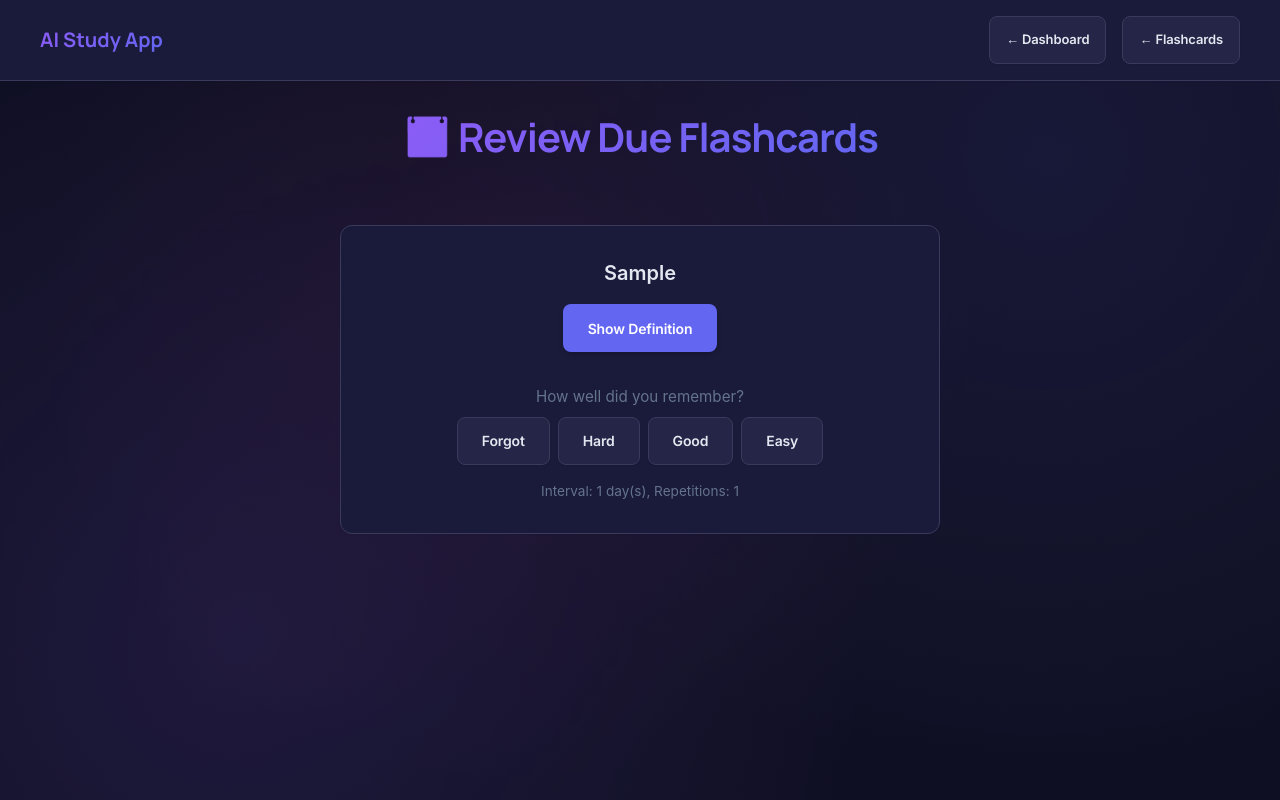
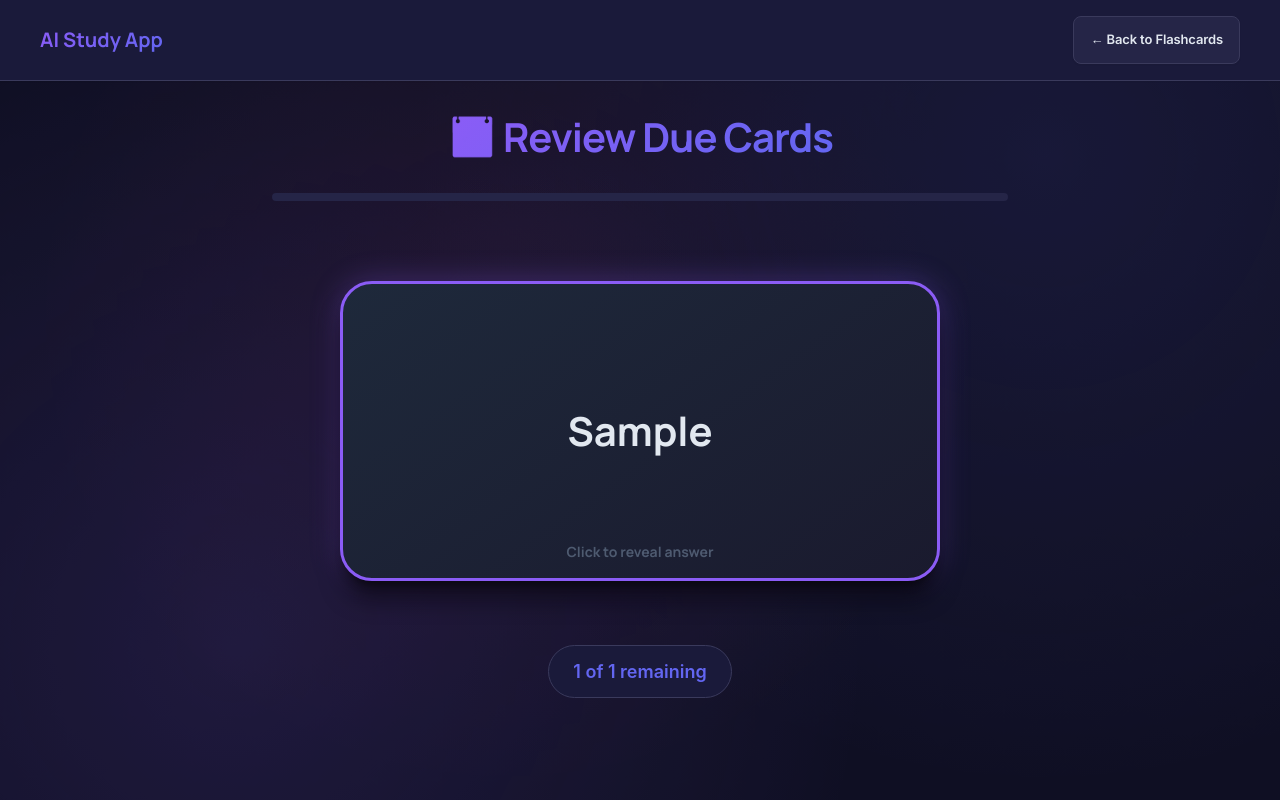
Before and after one commit to NeelKad/AI-study-app, a Flask app: page /review-today-flashcards/1 in a window 1280 px wide. Run offline with Flask 3, Linux system fonts and the light colour scheme; a user stored in the database is signed in; tables that the repository leaves empty hold one stand-in row (values such as "Sample post").

Commit message:
Update review_today_flashcards.html

```diff
--- a/templates/review_today_flashcards.html
+++ b/templates/review_today_flashcards.html
@@ -3,11 +3,8 @@
 <head>
   <meta charset="UTF-8" />
   <meta name="viewport" content="width=device-width, initial-scale=1.0" />
-    <title>Review Due Flashcards - AI Study App</title>
-    <link
-      rel="stylesheet"
-      href="{{ url_for('static', filename='style.css') }}"
-    />
+  <title>Review Today's Flashcards - AI Study App</title>
+  <link rel="stylesheet" href="{{ url_for('static', filename='style.css') }}" />
   <style>
     :root {
       --bg-primary: #0f0f23;
@@ -22,10 +19,8 @@
       --warning: #f59e0b;
       --error: #ef4444;
       --shadow-sm: 0 1px 2px 0 rgb(0 0 0 / 0.05);
-        --shadow-md: 0 4px 6px -1px rgb(0 0 0 / 0.1),
-          0 2px 4px -2px rgb(0 0 0 / 0.1);
-        --shadow-lg: 0 10px 15px -3px rgb(0 0 0 / 0.1),
-          0 4px 6px -4px rgb(0 0 0 / 0.1);
+      --shadow-md: 0 4px 6px -1px rgb(0 0 0 / 0.1), 0 2px 4px -2px rgb(0 0 0 / 0.1);
+      --shadow-lg: 0 10px 15px -3px rgb(0 0 0 / 0.1), 0 4px 6px -4px rgb(0 0 0 / 0.1);
     }
 
     * {
@@ -35,8 +30,7 @@
     body {
       background: var(--bg-primary);
       color: var(--text-primary);
-        font-family: -apple-system, BlinkMacSystemFont, "Segoe UI", "Roboto",
-          sans-serif;
+      font-family: -apple-system, BlinkMacSystemFont, 'Segoe UI', 'Roboto', sans-serif;
       margin: 0;
       min-height: 100vh;
       line-height: 1.5;
@@ -85,6 +79,7 @@
       background: var(--accent);
       color: white;
       gap: 0.5rem;
+      min-width: 120px;
     }
 
     .button:hover:not(:disabled) {
@@ -145,119 +140,132 @@
       text-align: center;
     }
 
-      .stats-grid {
-        display: grid;
-        grid-template-columns: repeat(auto-fit, minmax(200px, 1fr));
+    .flashcard-container {
+      position: relative;
+      width: 100%;
+      max-width: 600px;
+    }
+
+    .flashcard {
+      cursor: pointer;
+      padding: 3rem 2rem;
+      min-height: 300px;
+      display: flex;
+      align-items: center;
+      justify-content: center;
+      text-align: center;
+      font-size: 1.25rem;
+      line-height: 1.6;
+      transition: all 0.3s ease;
+      user-select: none;
+      border: 2px solid transparent;
+      position: relative;
+    }
+
+    .flashcard:hover {
+      border-color: var(--accent);
+      transform: translateY(-2px);
+    }
+
+    .flashcard.showing-definition {
+      background: linear-gradient(135deg, var(--bg-secondary) 0%, var(--bg-tertiary) 100%);
+    }
+
+    .flashcard-content {
+      max-width: 100%;
+      word-wrap: break-word;
+    }
+
+    .flashcard-hint {
+      position: absolute;
+      bottom: 1rem;
+      left: 50%;
+      transform: translateX(-50%);
+      font-size: 0.875rem;
+      color: var(--text-muted);
+      opacity: 0.7;
+    }
+
+    .review-controls {
+      display: flex;
+      justify-content: center;
       gap: 1rem;
+      flex-wrap: wrap;
       width: 100%;
+    }
+
+    .review-button {
+      flex: 1;
+      min-width: 120px;
+      max-width: 150px;
+      padding: 1rem;
+      font-size: 1rem;
+      display: flex;
+      flex-direction: column;
+      align-items: center;
+      gap: 0.5rem;
+    }
+
+    .btn-forgot { background: var(--error); }
+    .btn-hard { background: var(--warning); }
+    .btn-good { background: var(--success); }
+    .btn-easy { background: var(--accent); }
+
+    .btn-forgot:hover { background: #dc2626; }
+    .btn-hard:hover { background: #d97706; }
+    .btn-good:hover { background: #059669; }
+    .btn-easy:hover { background: #4f46e5; }
+
+    .card-counter {
+      text-align: center;
+      color: var(--accent);
+      font-weight: 600;
+      font-size: 1.125rem;
+      padding: 0.75rem 1.5rem;
+      background: var(--bg-secondary);
+      border-radius: 2rem;
+      border: 1px solid var(--bg-border);
+    }
+
+    .progress-bar {
+      width: 100%;
+      height: 8px;
+      background: var(--bg-tertiary);
+      border-radius: 4px;
+      overflow: hidden;
       margin-bottom: 1rem;
     }
 
-      .stat-card {
-        padding: 1.5rem;
-        text-align: center;
+    .progress-fill {
+      height: 100%;
+      background: linear-gradient(90deg, var(--accent) 0%, var(--success) 100%);
+      transition: width 0.3s ease;
+      border-radius: 4px;
     }
 
-      .stat-number {
+    .completion-message {
+      text-align: center;
+      padding: 3rem 2rem;
+    }
+
+    .completion-title {
       font-size: 2rem;
       font-weight: 700;
-        margin-bottom: 0.5rem;
+      color: var(--success);
+      margin-bottom: 1rem;
     }
 
-      .stat-label {
+    .completion-subtitle {
       color: var(--text-secondary);
-        font-size: 0.875rem;
-        text-transform: uppercase;
-        letter-spacing: 0.05em;
+      font-size: 1.125rem;
+      margin-bottom: 2rem;
     }
 
-      .stat-due {
-        color: var(--warning);
-      }
-      .stat-total {
-        color: var(--accent);
-      }
-      .stat-new {
-        color: var(--success);
-      }
-
-      .action-grid {
-        display: grid;
-        grid-template-columns: repeat(auto-fit, minmax(280px, 1fr));
-        gap: 1.5rem;
-        width: 100%;
-      }
-
-      .action-button {
-        padding: 2rem;
+    .loading-state {
       text-align: center;
+      color: var(--text-secondary);
       font-size: 1.125rem;
-        font-weight: 600;
-        text-decoration: none;
-        min-height: 140px;
-        display: flex;
-        flex-direction: column;
-        align-items: center;
-        justify-content: center;
-        gap: 1rem;
-      }
-
-      .action-icon {
-        font-size: 2.5rem;
-      }
-
-      .loading-container {
-        display: none;
-        text-align: center;
-        margin: 2rem 0;
-      }
-
-      .loading-content {
-        display: inline-flex;
-        align-items: center;
-        gap: 0.75rem;
-        padding: 1rem 1.5rem;
-        background: var(--bg-secondary);
-        border-radius: 0.75rem;
-        border: 1px solid var(--bg-border);
-      }
-
-      .spinner {
-        width: 20px;
-        height: 20px;
-        border: 2px solid var(--bg-border);
-        border-top: 2px solid var(--accent);
-        border-radius: 50%;
-        animation: spin 1s linear infinite;
-      }
-
-      @keyframes spin {
-        0% {
-          transform: rotate(0deg);
-        }
-        100% {
-          transform: rotate(360deg);
-        }
-      }
-
-      .message {
-        padding: 1rem 1.5rem;
-        border-radius: 0.5rem;
-        font-weight: 600;
-        text-align: center;
-        margin-top: 1rem;
-      }
-
-      .message.error {
-        background: rgba(239, 68, 68, 0.1);
-        color: var(--error);
-        border: 1px solid rgba(239, 68, 68, 0.2);
-      }
-
-      .message.success {
-        background: rgba(16, 185, 129, 0.1);
-        color: var(--success);
-        border: 1px solid rgba(16, 185, 129, 0.2);
+      padding: 3rem 2rem;
     }
 
     @media (max-width: 768px) {
@@ -267,15 +275,21 @@
       .main-container {
         padding: 1rem;
       }
-        .button {
-          padding: 0.75rem 1rem;
-          font-size: 0.875rem;
-        }
       .page-title {
         font-size: 2rem;
       }
-        .action-grid {
-          grid-template-columns: 1fr;
+      .flashcard {
+        padding: 2rem 1.5rem;
+        min-height: 250px;
+        font-size: 1.125rem;
+      }
+      .review-controls {
+        gap: 0.5rem;
+      }
+      .review-button {
+        min-width: 100px;
+        padding: 0.875rem;
+        font-size: 0.875rem;
       }
     }
   </style>
@@ -285,136 +299,222 @@
     <nav class="navbar">
       <div class="nav-content">
         <a href="{{ url_for('index') }}" class="nav-logo">AI Study App</a>
-          <div style="display: flex; gap: 1rem; align-items: center">
-            <a
-              href="{{ url_for('dashboard') }}"
-              class="button button-secondary"
-              style="padding: 0.5rem 1rem; font-size: 0.8125rem"
-            >
-              ← Dashboard
-            </a>
-            <a
-              href="{{ url_for('flashcards', note_id=note_id) }}"
-              class="button button-secondary"
-              style="padding: 0.5rem 1rem; font-size: 0.8125rem"
-            >
-              ← Flashcards
+        <div style="display: flex; gap: 1rem; align-items: center;">
+          <a href="{{ url_for('flashcards', note_id=note_id) }}" class="button button-secondary" style="padding: 0.5rem 1rem; font-size: 0.8125rem;">
+            ← Back to Flashcards
           </a>
         </div>
       </div>
     </nav>
   </header>
+
   <main class="main-container">
-      <h1 class="page-title">📅 Review Due Flashcards</h1>
-      <div id="loadingIndicator" class="loading-container">
-        <div class="loading-content">
-          <div class="spinner"></div>
-          <span style="color: var(--text-secondary); font-weight: 500">
-            Loading due flashcards...
-          </span>
+    <h1 class="page-title">📅 Review Due Cards</h1>
+
+    <div class="progress-bar">
+      <div id="progressFill" class="progress-fill" style="width: 0%"></div>
+    </div>
+
+    <div class="flashcard-container">
+      <div id="flashcard" class="card flashcard">
+        <div class="flashcard-content">
+          <div class="loading-state">Loading your flashcards...</div>
+        </div>
+        <div id="flashcardHint" class="flashcard-hint" style="display: none;">
+          Click to reveal answer
         </div>
       </div>
-      <div id="messageContainer"></div>
-      <div
-        id="flashcardContainer"
-        style="width: 100%; max-width: 600px; margin: 0 auto"
-      ></div>
+    </div>
+
+    <div id="reviewControls" class="review-controls" style="display: none;">
+      <button class="button review-button btn-forgot" id="btnForgot" title="I completely forgot this">
+        <span style="font-size: 1.5rem;">😵</span>
+        <span>Again</span>
+      </button>
+      <button class="button review-button btn-hard" id="btnHard" title="I found this difficult">
+        <span style="font-size: 1.5rem;">😬</span>
+        <span>Hard</span>
+      </button>
+      <button class="button review-button btn-good" id="btnGood" title="I got this right with some effort">
+        <span style="font-size: 1.5rem;">🙂</span>
+        <span>Good</span>
+      </button>
+      <button class="button review-button btn-easy" id="btnEasy" title="I found this very easy">
+        <span style="font-size: 1.5rem;">😎</span>
+        <span>Easy</span>
+      </button>
+    </div>
+
+    <div id="cardCounter" class="card-counter"></div>
+
+    <div id="completionMessage" class="completion-message" style="display: none;">
+      <div class="completion-title">🎉 Great work!</div>
+      <div class="completion-subtitle">You've completed all due flashcards for today.</div>
+      <a href="{{ url_for('flashcards', note_id=note_id) }}" class="button">
+        Return to Flashcards
+      </a>
+    </div>
   </main>
+
   <script>
-      const noteId = {{ note_id }};
-      const loadingIndicator = document.getElementById('loadingIndicator');
-      const messageContainer = document.getElementById('messageContainer');
-      const flashcardContainer = document.getElementById('flashcardContainer');
+    const flashcardDiv = document.getElementById('flashcard');
+    const flashcardContent = flashcardDiv.querySelector('.flashcard-content');
+    const flashcardHint = document.getElementById('flashcardHint');
+    const btnForgot = document.getElementById('btnForgot');
+    const btnHard = document.getElementById('btnHard');
+    const btnGood = document.getElementById('btnGood');
+    const btnEasy = document.getElementById('btnEasy');
+    const cardCounter = document.getElementById('cardCounter');
+    const reviewControls = document.getElementById('reviewControls');
+    const progressFill = document.getElementById('progressFill');
+    const completionMessage = document.getElementById('completionMessage');
 
-      function showMessage(text, type = 'info') {
-        messageContainer.innerHTML = `<div class="message ${type}">${text}</div>`;
-      }
-      function clearMessage() {
-        messageContainer.innerHTML = '';
+    let flashcards = [];
+    let flashcardIds = [];
+    let currentIndex = 0;
+    let showingDefinition = false;
+    let totalCards = 0;
+    let reviewedCards = 0;
+
+    async function loadDueFlashcards() {
+      try {
+        const response = await fetch(`/api/flashcards/due?note_id={{ note_id }}`);
+        if (!response.ok) {
+          throw new Error('Failed to load due flashcards');
         }
 
-      let flashcards = [];
-      let currentIndex = 0;
+        const data = await response.json();
+        flashcards = data.map(card => ({
+          term: card.term,
+          definition: card.definition
+        }));
+        flashcardIds = data.map(card => card.id);
+        totalCards = flashcards.length;
 
-      async function loadDueFlashcards() {
-        loadingIndicator.style.display = 'block';
-        clearMessage();
-        try {
-          const response = await fetch(`/api/flashcards/due?note_id=${noteId}`);
-          if (response.ok) {
-            flashcards = await response.json();
-            if (flashcards.length === 0) {
-              showMessage('No flashcards are due for review today!', 'success');
-              flashcardContainer.innerHTML = '';
-            } else {
         currentIndex = 0;
-              showFlashcard();
-            }
-          } else {
-            showMessage('Failed to load due flashcards.', 'error');
-          }
+        showingDefinition = false;
+        reviewedCards = 0;
+
+        updateFlashcard();
+        updateProgress();
       } catch (error) {
-          showMessage('Error loading flashcards.', 'error');
-        } finally {
-          loadingIndicator.style.display = 'none';
+        flashcardContent.innerHTML = `<div style="color: var(--error);">Error: ${error.message}</div>`;
+        console.error('Error loading flashcards:', error);
       }
     }
 
-      function showFlashcard() {
-        if (currentIndex >= flashcards.length) {
-          showMessage('All due flashcards reviewed! 🎉', 'success');
-          flashcardContainer.innerHTML = '';
+    function updateFlashcard() {
+      if (flashcards.length === 0) {
+        showCompletion();
         return;
       }
+
       const card = flashcards[currentIndex];
-        flashcardContainer.innerHTML = `
-          <div class="card" style="padding:2rem; text-align:center;">
-            <div style="font-size:1.25rem; font-weight:600; margin-bottom:1rem;">${card.term}</div>
-            <button class="button" onclick="document.getElementById('definition${card.id}').style.display='block';">Show Definition</button>
-            <div id="definition${card.id}" style="display:none; margin-top:1rem; color:var(--text-secondary); font-size:1.1rem;">${card.definition}</div>
-            <div style="margin-top:2rem;">
-              <span style="font-size:0.95rem; color:var(--text-muted);">How well did you remember?</span>
-              <div style="margin-top:0.5rem; display:flex; gap:0.5rem; justify-content:center;">
-                <button class="button button-secondary" onclick="reviewCard(${card.id}, 0)">Forgot</button>
-                <button class="button button-secondary" onclick="reviewCard(${card.id}, 1)">Hard</button>
-                <button class="button button-secondary" onclick="reviewCard(${card.id}, 2)">Good</button>
-                <button class="button button-secondary" onclick="reviewCard(${card.id}, 3)">Easy</button>
-              </div>
-            </div>
-            <div style="margin-top:1rem; font-size:0.85rem; color:var(--text-muted);">
-              Interval: ${card.interval} day(s), Repetitions: ${card.repetitions}
-            </div>
-          </div>
-        `;
+      flashcardContent.textContent = showingDefinition ? card.definition : card.term;
+      cardCounter.textContent = `${currentIndex + 1} of ${flashcards.length} remaining`;
+
+      // Update hint visibility
+      if (showingDefinition) {
+        flashcardHint.style.display = 'none';
+        reviewControls.style.display = 'flex';
+        flashcardDiv.classList.add('showing-definition');
+      } else {
+        flashcardHint.style.display = 'block';
+        reviewControls.style.display = 'none';
+        flashcardDiv.classList.remove('showing-definition');
+      }
     }
 
-      async function reviewCard(cardId, quality) {
-        loadingIndicator.style.display = 'block';
-        clearMessage();
+    function updateProgress() {
+      const progress = totalCards > 0 ? (reviewedCards / totalCards) * 100 : 0;
+      progressFill.style.width = `${progress}%`;
+    }
+
+    function showCompletion() {
+      flashcardDiv.style.display = 'none';
+      reviewControls.style.display = 'none';
+      cardCounter.style.display = 'none';
+      completionMessage.style.display = 'block';
+      progressFill.style.width = '100%';
+    }
+
+    flashcardDiv.addEventListener('click', () => {
+      if (flashcards.length > 0 && !showingDefinition) {
+        showingDefinition = true;
+        updateFlashcard();
+      }
+    });
+
+    async function reviewFlashcard(quality) {
+      if (flashcardIds.length === 0 || flashcardIds[currentIndex] === undefined) return;
+
+      const cardId = flashcardIds[currentIndex];
+
       try {
         const response = await fetch(`/api/flashcards/review/${cardId}`, {
           method: 'POST',
           headers: { 'Content-Type': 'application/json' },
           body: JSON.stringify({ quality }),
         });
-          const data = await response.json();
-          if (response.ok) {
-            showMessage('Card reviewed! Next due: ' + data.next_due, 'success');
-            currentIndex++;
-            setTimeout(() => {
-              clearMessage();
-              showFlashcard();
-            }, 800);
-          } else {
-            showMessage('Error: ' + data.error, 'error');
+
+        if (!response.ok) {
+          throw new Error('Failed to review flashcard');
         }
+
+        // Remove card from current session
+        flashcards.splice(currentIndex, 1);
+        flashcardIds.splice(currentIndex, 1);
+        reviewedCards++;
+
+        // Adjust current index
+        if (currentIndex >= flashcards.length) {
+          currentIndex = Math.max(0, flashcards.length - 1);
+        }
+
+        showingDefinition = false;
+        updateFlashcard();
+        updateProgress();
+
       } catch (error) {
-          showMessage('Error reviewing card.', 'error');
-        } finally {
-          loadingIndicator.style.display = 'none';
+        console.error('Error reviewing flashcard:', error);
+        alert('Error reviewing flashcard: ' + error.message);
       }
     }
 
+    // Event listeners for review buttons
+    btnForgot.addEventListener('click', () => reviewFlashcard(0));
+    btnHard.addEventListener('click', () => reviewFlashcard(1));
+    btnGood.addEventListener('click', () => reviewFlashcard(2));
+    btnEasy.addEventListener('click', () => reviewFlashcard(3));
+
+    // Keyboard shortcuts
+    document.addEventListener('keydown', (e) => {
+      if (flashcards.length === 0) return;
+
+      switch(e.key) {
+        case ' ':
+        case 'Enter':
+          e.preventDefault();
+          if (!showingDefinition) {
+            flashcardDiv.click();
+          }
+          break;
+        case '1':
+          if (showingDefinition) reviewFlashcard(0);
+          break;
+        case '2':
+          if (showingDefinition) reviewFlashcard(1);
+          break;
+        case '3':
+          if (showingDefinition) reviewFlashcard(2);
+          break;
+        case '4':
+          if (showingDefinition) reviewFlashcard(3);
+          break;
+      }
+    });
+
+    // Load flashcards when page loads
     document.addEventListener('DOMContentLoaded', loadDueFlashcards);
   </script>
 </body>
```
Lines whose indentation alone changed are shown as unchanged.
